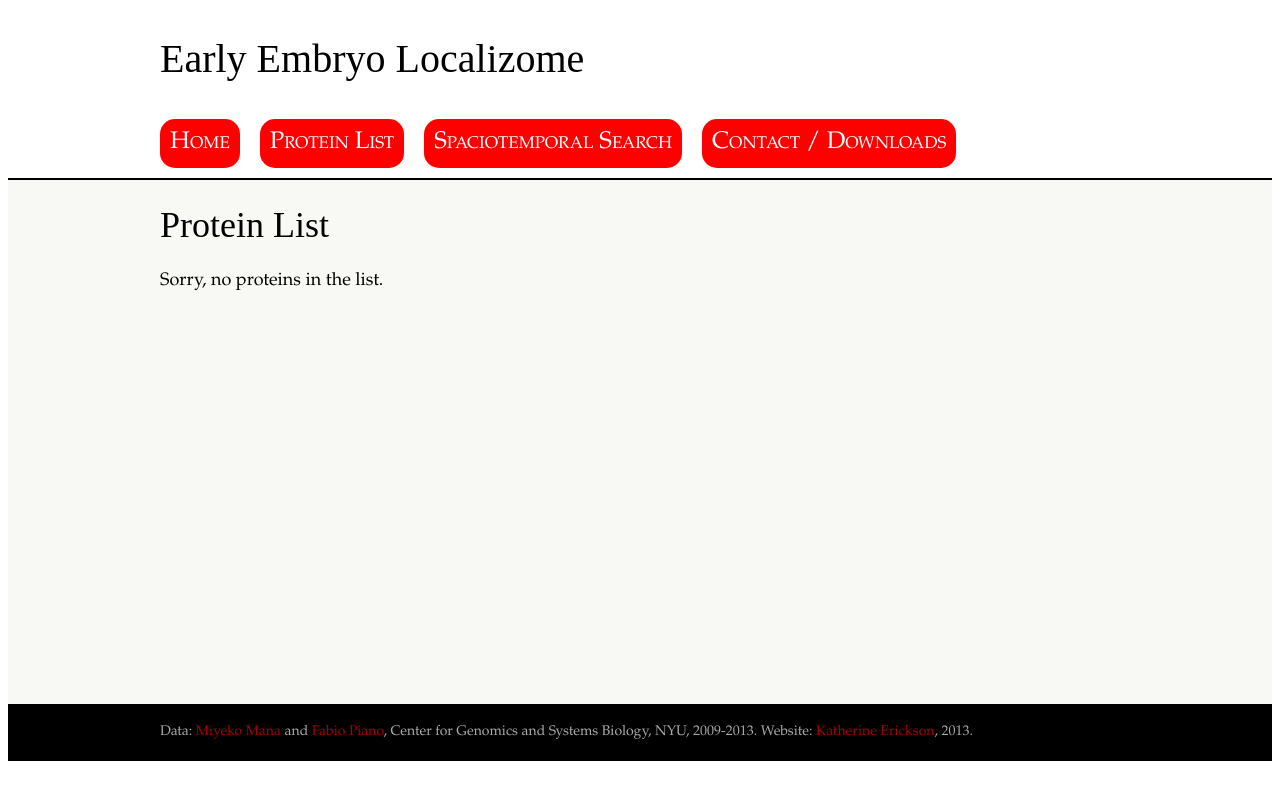
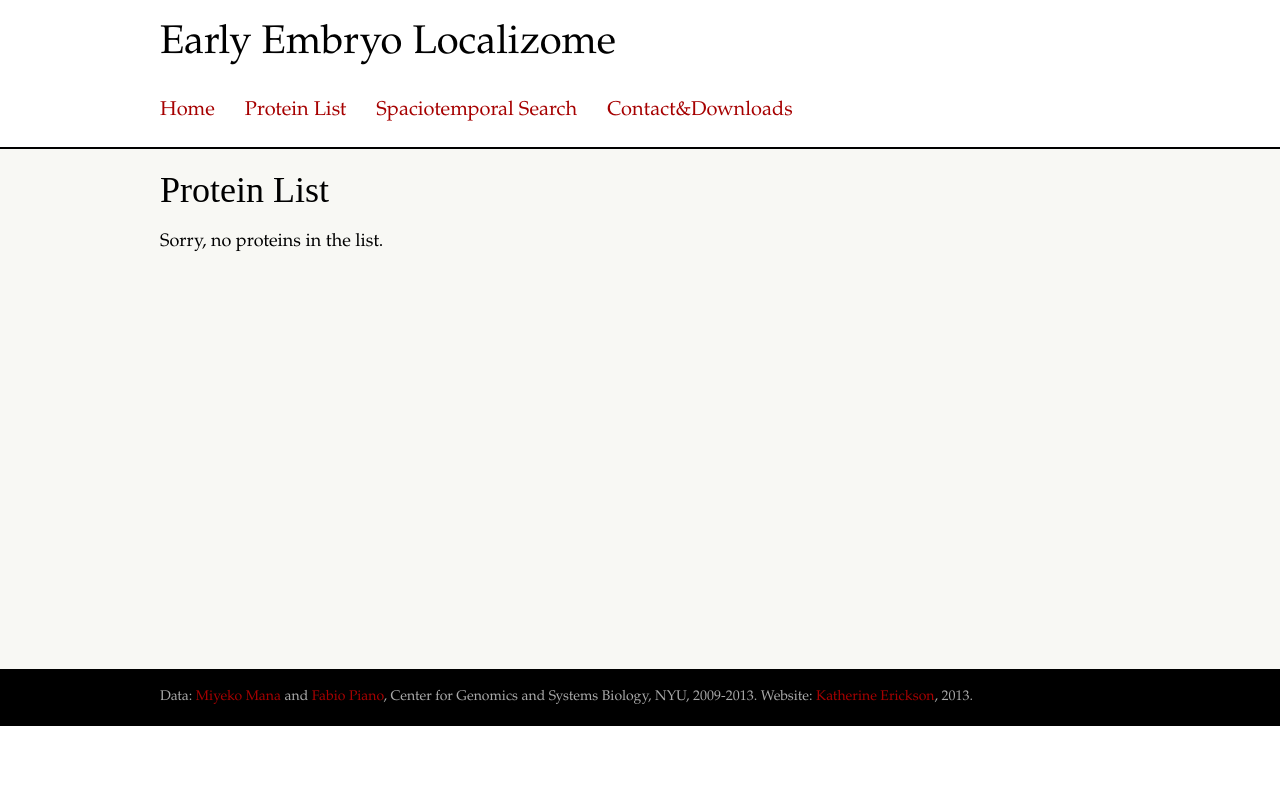
Before and after one commit to katur/localizome, a Django app: template website/templates/protein_list.html in a window 1280 px wide. Run offline with Django 3.2, Linux system fonts and the light colour scheme; the template is opened without the code that fills it, so the values that code supplies are empty.

Commit message:
style changes

```diff
--- a/website/static/css/style.css
+++ b/website/static/css/style.css
@@ -1,6 +1,7 @@
 /* PAGE LAYOUT */
-html {
-	padding: 0;
+html, body {
+	min-width: 100%;
+	margin: 0;
 }
 
 div#wrap_header, div#wrap_content, div#wrap_footer {
@@ -12,9 +13,7 @@ div#wrap_header, div#wrap_content, div#wrap_footer {
 
 div#wrap_header {
 	background: white;
-	border-bottom-style: solid;
-	border-bottom-width: 2px;
-	border-bottom-color: black;
+	border-bottom: 2px solid black;
 }
 
 div#wrap_content {
@@ -31,6 +30,20 @@ div#header, div#content, div#footer {
 }
 
 /* GLOBAL STYLES, including linkes, titles, fonts */
+
+/* add to parent elements when their children are floating
+and parent needs to expand to the children's size. */
+.clearfix {
+  zoom: 1;
+}
+.clearfix:after {
+  content: ".";
+  display: block;
+  height: 0;
+  clear: both;
+  visibility: hidden;
+}
+
 body {
 	font-family: ‘Palatino Linotype’, ‘Book Antiqua’, Palatino, serif;
 	font-size: 18px;
@@ -45,59 +58,59 @@ a:hover {
 	color: #FF7373;
 }
 
+ul {
+	list-style-type: none;
+	margin: 0;
+	padding: 0;
+}
+
 h1 {
 	font-size: 40px;
-	font-family: perpetua;
+	font-family: perpetua, palatino, serif;
 	font-weight: normal;
-	-webkit-margin-before: 0.67em;
-	-webkit-margin-after: 0.67em;
-	-webkit-margin-start: 0px;
-	-webkit-margin-end: 0px;
+	margin: 0px;
 }
 
 h2 {
 	font-size: 36px;
 	font-family: perpetua;
 	font-weight: normal;
-	-webkit-margin-before: 0.67em;
-	-webkit-margin-after: 0.67em;
-	-webkit-margin-start: 0px;
-	-webkit-margin-end: 0px;
+	margin: 0;
+	padding-bottom: 20px;
 }
 
 /* HEADER, including MENU */
+div#header {
+	padding: 20px 0;
+}
+
 div#menu {
 	float: left;
 	width: 100%;
-	margin: 10px 0;
+	margin-top: 30px;
 }
 
-div.menu_item a {
-	color: white;
-	font-size: 24px;
-	font-variant: small-caps;
-	background: red;
-	margin-right: 20px;
-	padding: 10px;
+div#menu a {
+	color: #A60000;
+	font-size: 20px;
+	/*font-variant: small-caps;
+	letter-spacing: 1px;*/
+	margin-right: 30px;
+	padding-bottom: 5px;
 	float: left;
-	-moz-border-radius: 15px;
-	border-radius: 15px;
 }
 
-div.menu_item.active a, div.menu_item.active a:hover {
-	background: #A60000;
+div#menu a.active, div#menu a:hover {
+	border-bottom: 2px solid #A60000;
 }
 
-div.menu_item.active a:hover {
+div#menu a.active:hover {
 	cursor: default;
-}
-
-div.menu_item a:hover {
-	background: #FF7373;
 }
 
 /* CONTENT */
 div#content {
+	padding-top: 20px;
 	min-height: 500px;
 }
 
@@ -114,16 +127,6 @@ img#network {
 	margin: 0 auto;
 }
 
-/* Specific to PROTEIN_LIST */
-ul#protein_list {
-	list-style-type: none;
-	-webkit-margin-before: 0em;
-	-webkit-margin-after: 0em;
-	-webkit-margin-start: 0px;
-	-webkit-margin-end: 0px;
-	-webkit-padding-start: 0px;
-}
-
 ul#protein_list li {
 }
 
--- a/website/templates/base.html
+++ b/website/templates/base.html
@@ -1,5 +1,4 @@
 <!DOCTYPE html>
-
 <html lang="en">
 <head>
 	<link rel="stylesheet" href="{{ STATIC_URL }}css/style.css" type="text/css" />
@@ -8,8 +7,8 @@
 
 <body>
 	<div id="wrap_header">
-		<div id="header">
-			<!-- Site Titla -->
+		<div id="header" class="clearfix">
+			<!-- Site Title -->
 			<h1>Early Embryo Localizome</h1>
 			<!-- MENU -->
 
@@ -18,18 +17,10 @@
 				{% url website.views.protein_list as url_protein_list %}
 				{% url website.views.spaciotemporal as url_spaciotemporal %}
 				{% url website.views.contact as url_contact %}
-				<div class="menu_item{% if request.path == url_home %} active{% endif %}">
-					<a href="{{ url_home }}">Home</a>
-				</div>
-				<div class="menu_item{% if request.path == url_protein_list %} active{% endif %}">
-					<a href="{{ url_protein_list }}">Protein List</a>
-				</div>
-				<div class="menu_item{% if request.path == url_spaciotemporal %} active{% endif %}">
-					<a href="{{ url_spaciotemporal}}">Spaciotemporal Search</a>
-				</div>
-				<div class="menu_item{% if request.path == url_contact %} active{% endif %}">
-					<a href="{{ url_contact }}">Contact / Downloads</a>
-				</div>
+				<a href="{{ url_home }}" {% if request.path == url_home %}class="active"{% endif %}>Home</a>
+				<a href="{{ url_protein_list }}" {% if request.path == url_protein_list %}class="active"{% endif %}>Protein List</a>
+				<a href="{{ url_spaciotemporal}}" {% if request.path == url_spaciotemporal %}class="active"{% endif %}>Spaciotemporal Search</a>
+				<a href="{{ url_contact }}" {% if request.path == url_contact %}class="active"{% endif %}>Contact&Downloads</a>
 			</div>
 		</div>
 	</div>
```
